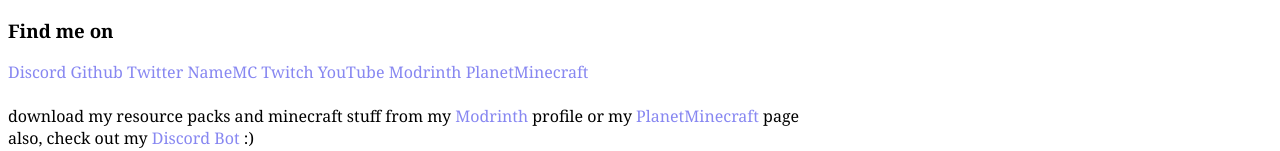
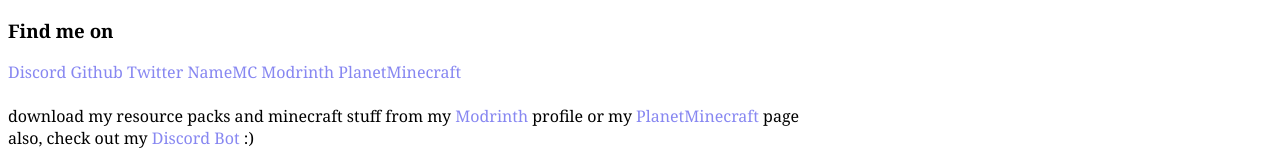
Before and after one commit to Imabanana80/imabanana80.github.io, a plain HTML site: page index.html in a window 1280 px wide. Shown: the part 153-304 px from the top of the page. Drawn offline with Linux system fonts and the light colour scheme.

Commit message:
updated stuff

```diff
--- a/index.html
+++ b/index.html
@@ -75,8 +75,6 @@
     <a href="https://github.com/Imabanana80">Github</a>
     <a href="https://twitter.com/@imabanana8000">Twitter</a>
     <a href="https://namemc.com/profile/Imabanana80.1">NameMC</a>
-    <a href="https://twitch.tv/Imabanana80">Twitch</a>
-    <a href="https://youtube.com/@imabanana80">YouTube</a>
     <a href="https://modrinth.com/user/wZCAi9ke">Modrinth</a>
     <a href="https://www.planetminecraft.com/member/imabanana80/">PlanetMinecraft</a>
     <br>
```
